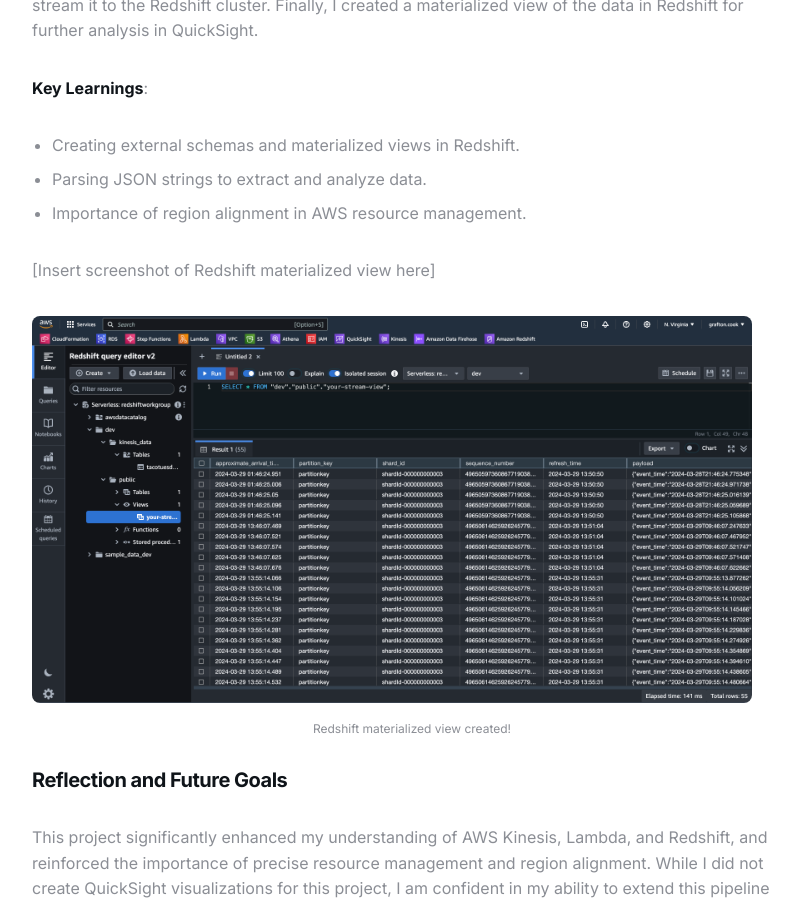
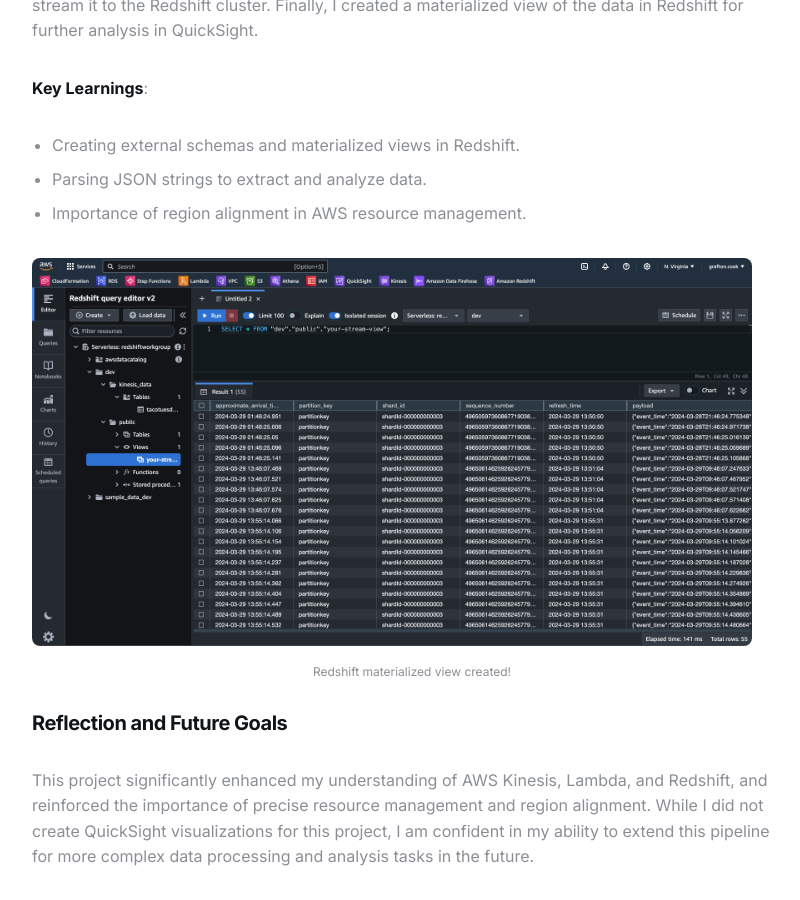
Before and after one commit to tacotuesday/tacotuesday.github.io, a Jekyll site: the page built from _projects/2024-07-04-building-a-realtime-data-pipeline.md, in a window 1280 px wide and 900 px high, scrolled down 2433 px. Shown: the whole window, without its empty margins (228-1028 px from the left). Built offline with Jekyll 4.4.1, drawn with Linux system fonts in a browser that asks for light colours.

Commit message:
Moved some text

```diff
--- a/_projects/2024-07-04-building-a-realtime-data-pipeline.md
+++ b/_projects/2024-07-04-building-a-realtime-data-pipeline.md
@@ -48,7 +48,6 @@ Next, I created a Redshift cluster using the AWS web client and used the Redshif
 - Parsing JSON strings to extract and analyze data.
 - Importance of region alignment in AWS resource management.
 
-[Insert screenshot of Redshift materialized view here]
 <div class="page__gallery__wrapper">
   <div class="page__gallery__images">
     <img src="/images/redshift_materialized_view.png" loading="lazy" alt="Project">
```
